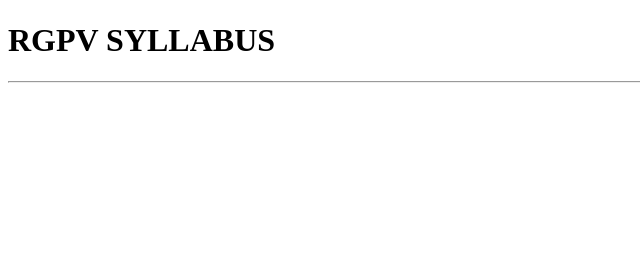
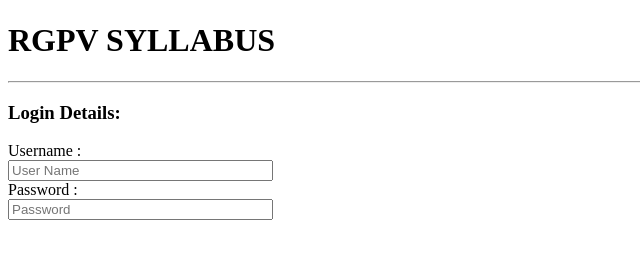
Before and after one commit to Kundan-K-Jaiswal/syllabus-website, a plain HTML site: page index.html in a window 1280 px wide. Shown: the part 91-350 px from the top of the page, without its empty margins (0-640 px from the left). Drawn offline with Linux system fonts and the light colour scheme.

Commit message:
Login Details Section Created

```diff
--- a/index.html
+++ b/index.html
@@ -18,7 +18,26 @@
 
   <hr>
 
-  <main></main>
+  <main>
+    <!-- Creating A Form For Collecting User Data -->
+    <section class="Form-Container">
+
+      <h3>Login Details:</h3>
+
+      <form action="#">
+
+        <div class="login-details">
+          <label for="user-name">Username :</label>
+          <br>
+          <input type="text" id="user-name" name="user-name" required placeholder="User Name" size="30px">
+          <br>
+          <label for="password">Password :</label>
+          <br>
+          <input type="password" id="password" name="password" required placeholder="Password" size="30px">
+        </div>
+
+    </section>
+  </main>
   <footer></footer>
 </body>
 
```
